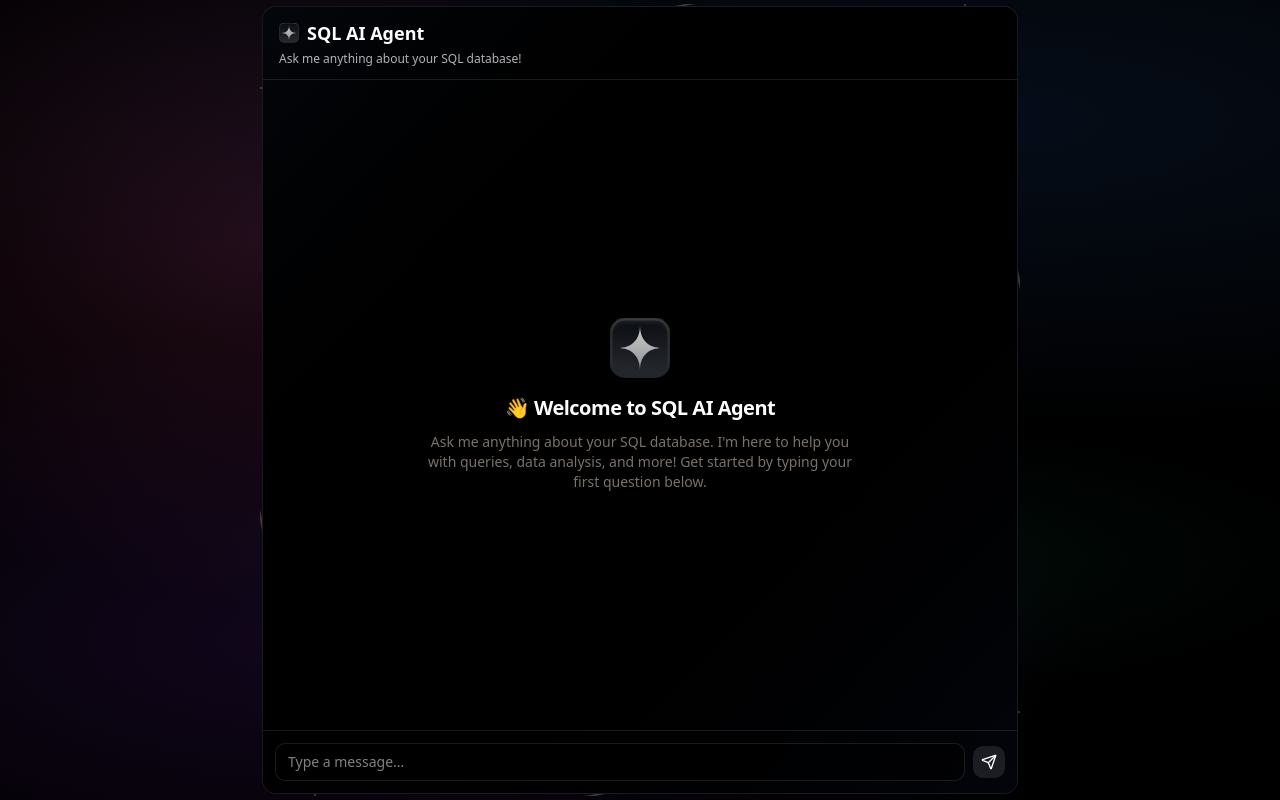
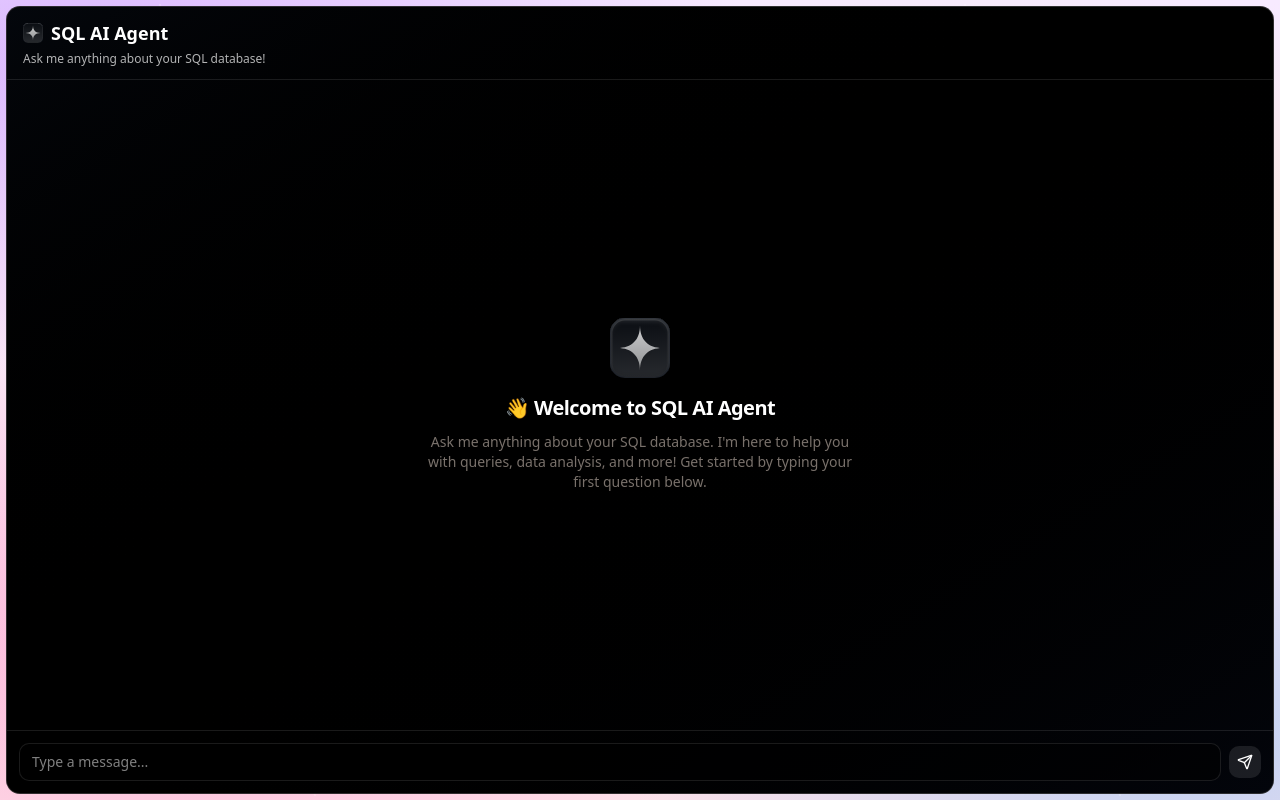
Before and after one commit to naseemkhandev/sql-ai-agent, a Next.js app: page / in a window 1280 px wide. Built offline with nearby package versions, Linux system fonts and the light colour scheme.

Commit message:
Refactor layout in Home component for full-width display; update background gradients in BgGradients component

```diff
--- a/app/page.tsx
+++ b/app/page.tsx
@@ -23,7 +23,7 @@ export default function Home({ className }: { className?: string }) {
   const { messages, sendMessage, status } = useChat();
 
   return (
-    <div className="h-screen p-1 overflow-hidden max-w-3xl mx-auto flex items-center justify-center">
+    <div className="h-screen p-1 overflow-hidden max-w-full mx-auto flex items-center justify-center">
       <div
         className={cn(
           "relative w-full h-full rounded-2xl overflow-hidden p-0.5",
--- a/components/bg-gradients.tsx
+++ b/components/bg-gradients.tsx
@@ -1,21 +1,21 @@
 const BgGradients = () => {
   return (
     <div className="h-screen w-full absolute inset-0 overflow-hidden pointer-events-none -z-10">
-      <div className="min-h-screen w-full bg-black relative">
-        {/* Cosmic Nebula */}
+      <div className="min-h-screen w-full relative">
+        {/* Aurora Dream Corner Whispers */}
         <div
           className="absolute inset-0 z-0"
           style={{
             background: `
-       radial-gradient(ellipse 110% 70% at 25% 80%, rgba(147, 51, 234, 0.12), transparent 55%),
-       radial-gradient(ellipse 130% 60% at 75% 15%, rgba(59, 130, 246, 0.10), transparent 65%),
-       radial-gradient(ellipse 80% 90% at 20% 30%, rgba(236, 72, 153, 0.14), transparent 50%),
-       radial-gradient(ellipse 100% 40% at 60% 70%, rgba(16, 185, 129, 0.08), transparent 45%),
-       #000000
-     `,
+        radial-gradient(ellipse 85% 65% at 8% 8%, rgba(175, 109, 255, 0.42), transparent 60%),
+            radial-gradient(ellipse 75% 60% at 75% 35%, rgba(255, 235, 170, 0.55), transparent 62%),
+            radial-gradient(ellipse 70% 60% at 15% 80%, rgba(255, 100, 180, 0.40), transparent 62%),
+            radial-gradient(ellipse 70% 60% at 92% 92%, rgba(120, 190, 255, 0.45), transparent 62%),
+            linear-gradient(180deg, #f7eaff 0%, #fde2ea 100%)
+      `,
           }}
         />
-        {/* Your Content/Components */}
+        {/* Your content goes here */}
       </div>
     </div>
   );
```
